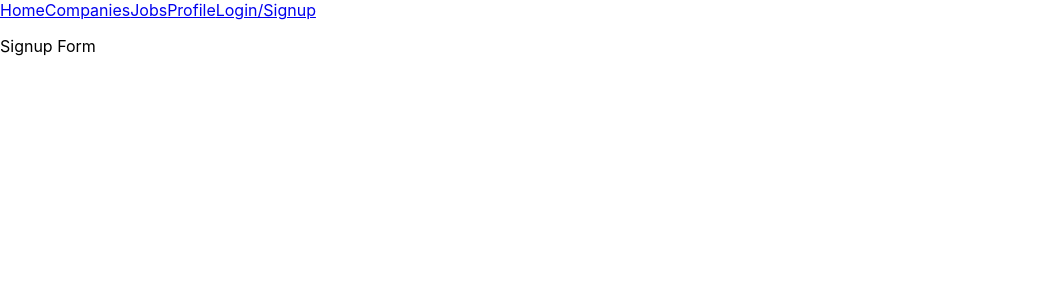
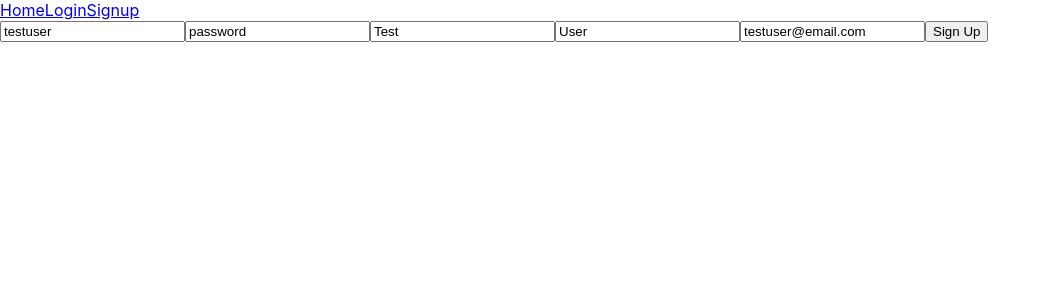
Before and after one commit to cng008/43_react-jobly, a React (Create React App) app in the folder frontend/: page /signup in a window 1280 px wide. Shown: the top 300 px of the page, without its empty margins (0-1051 px from the left). Built offline with nearby package versions, Linux system fonts and the light colour scheme; no server answers.

Commit message:
signup/login form and logout working

```diff
--- a/frontend/src/App.js
+++ b/frontend/src/App.js
@@ -1,16 +1,82 @@
-import React from 'react';
+import React, { useState } from 'react';
 import Routes from './Routes';
 import { BrowserRouter } from 'react-router-dom';
+import JoblyApi from './api';
 import './App.css';
 
 import NavBar from './NavBar';
 
 const App = () => {
+  const [isLoggedIn, setIsLoggedIn] = useState(false);
+  const [currentUser, setCurrentUser] = useState(null);
+  const [token, setToken] = useState('token');
+  // const [isLoading, setIsLoading] = useState(true);
+
+  console.debug(
+    'App',
+    'isLoggedIn=',
+    isLoggedIn,
+    'currentUser=',
+    currentUser,
+    'token=',
+    token
+  );
+
+  /** Handles site-wide signup.
+   *
+   * Automatically logs them in (set token) upon signup.
+   * */
+  async function signup(signupData) {
+    try {
+      let token = await JoblyApi.signup(signupData);
+      setToken(token);
+      JoblyApi.token = token;
+      setIsLoggedIn(true);
+      // setIsLoading(false);
+      // setCurrentUser(username)
+      return { success: true };
+    } catch (errors) {
+      console.error('signup failed', errors);
+      return { success: false, errors };
+    }
+  }
+
+  /** Handles site-wide login.
+   *
+   * Make sure you await this function and check its return value!
+   */
+  async function login(loginData) {
+    try {
+      let token = await JoblyApi.login(loginData);
+      setToken(token);
+      setIsLoggedIn(true);
+      // setIsLoading(false);
+      // setCurrentUser(username)
+      return { success: true };
+    } catch (errors) {
+      console.error('login failed', errors);
+      return { success: false, errors };
+    }
+  }
+
+  const logout = () => {
+    setIsLoggedIn(false);
+    setCurrentUser(null);
+    setToken('token');
+  };
+  // if (isLoading) {
+  //   return <p>Loading &hellip;</p>;
+  // }
+
   return (
     <div className="App">
       <BrowserRouter>
-        <NavBar />
-        <Routes />
+        <NavBar
+          isLoggedIn={isLoggedIn}
+          currentUser={currentUser}
+          logout={logout}
+        />
+        <Routes login={login} signup={signup} />
       </BrowserRouter>
     </div>
   );
--- a/frontend/src/LoginForm.js
+++ b/frontend/src/LoginForm.js
@@ -1,10 +1,85 @@
-import React from 'react';
+import React, { useState } from 'react';
+import { useHistory } from 'react-router-dom';
 
-const LoginForm = () => {
+/** User signup form */
+
+const LoginForm = ({ login }) => {
+  const INITIAL_STATE = {
+    username: 'testuser',
+    password: 'password'
+  };
+  const [formData, setFormData] = useState(INITIAL_STATE);
+  // const [message, setMessage] = useState('');
+  const history = useHistory();
+
+  console.debug(
+    'LoginForm',
+    'login=',
+    typeof login,
+    'formData=',
+    formData
+    // 'formErrors=',
+    // formErrors
+  );
+
+  /** Update form fields */
+
+  const handleChange = evt => {
+    const { name, value } = evt.target;
+    setFormData(formData => ({
+      ...formData,
+      [name]: value
+    }));
+  };
+  const handleSubmit = async evt => {
+    evt.preventDefault();
+    try {
+      login(formData);
+      // makes a POST request to Api.js and adds corresponding data to matching category in db.json
+      // if (res.ok) {
+      //   setFormData(INITIAL_STATE);
+      //   setMessage('Item added successfully');
+      // } else {
+      //   setMessage('An error occured');
+      // }
+      // imperatively redirect to correct page and refresh to see new data
+      history.push('/companies');
+      // window.location.reload(false);
+    } catch (err) {
+      console.log(err);
+    }
+  };
+
   return (
-    <div className="LoginForm">
-      <p>Login/Form</p>
-    </div>
+    <form className="LoginForm" onSubmit={handleSubmit}>
+      <label htmlFor="username" className="LoginForm-Label"></label>
+      <input
+        className="LoginForm-Input"
+        id="username"
+        name="username"
+        type="text"
+        placeholder="Username"
+        // value="testuser"
+        value={formData.username}
+        onChange={handleChange}
+        // autoComplete="off"
+        // required
+      ></input>
+      <label htmlFor="password" className="LoginForm-Label"></label>
+      <input
+        className="LoginForm-Input"
+        id="password"
+        name="password"
+        type="text"
+        placeholder="Password"
+        // value="password"
+        value={formData.password}
+        onChange={handleChange}
+        // autoComplete="off"
+        // required
+      ></input>
+      <button>Login</button>
+    </form>
   );
 };
 
--- a/frontend/src/NavBar.js
+++ b/frontend/src/NavBar.js
@@ -1,7 +1,8 @@
 import React from 'react';
-import { NavLink } from 'react-router-dom';
+import { NavLink, Link } from 'react-router-dom';
 
-const NavBar = () => {
+const NavBar = ({ isLoggedIn, currentUser, logout }) => {
+  if (isLoggedIn) {
     return (
       <nav className="NavBar">
         <NavLink exact to="/">
@@ -16,8 +17,23 @@ const NavBar = () => {
         <NavLink exact to="/profile">
           Profile
         </NavLink>
+        <Link to="/" onClick={logout}>
+          Log out {currentUser}
+        </Link>
+      </nav>
+    );
+  }
+
+  return (
+    <nav className="NavBar">
+      <NavLink exact to="/">
+        Home
+      </NavLink>
       <NavLink exact to="/login">
-        Login/Signup
+        Login
+      </NavLink>
+      <NavLink exact to="/signup">
+        Signup
       </NavLink>
     </nav>
   );
--- a/frontend/src/Routes.js
+++ b/frontend/src/Routes.js
@@ -9,7 +9,7 @@ import LoginForm from './LoginForm';
 import SignUpForm from './SignUpForm';
 import Profile from './Profile';
 
-const Routes = () => {
+const Routes = ({ login, signup }) => {
   return (
     <>
       <Switch>
@@ -18,11 +18,11 @@ const Routes = () => {
         </Route>
 
         <Route exact path="/login">
-          <LoginForm />
+          <LoginForm login={login} />
         </Route>
 
         <Route exact path="/signup">
-          <SignUpForm />
+          <SignUpForm signup={signup} />
         </Route>
 
         <Route exact path="/companies">
--- a/frontend/src/SignUpForm.js
+++ b/frontend/src/SignUpForm.js
@@ -1,10 +1,133 @@
-import React from 'react';
+import React, { useState } from 'react';
+import { useHistory } from 'react-router-dom';
 
-const SignUpForm = () => {
+/** User signup form */
+
+const SignUpForm = ({ signup }) => {
+  const history = useHistory();
+  const INITIAL_STATE = {
+    username: 'testuser',
+    password: 'password',
+    firstName: 'Test',
+    lastName: 'User',
+    email: 'testuser@email.com'
+  };
+  const [formData, setFormData] = useState(INITIAL_STATE);
+  const [message, setMessage] = useState('');
+
+  console.debug(
+    'SignupForm',
+    'signup=',
+    typeof signup,
+    'formData=',
+    formData
+    // 'formErrors=',
+    // formErrors
+  );
+
+  /** Update form fields */
+  const handleChange = evt => {
+    const { name, value } = evt.target;
+    setFormData(data => ({
+      ...data,
+      [name]: value
+    }));
+  };
+
+  const handleSubmit = async evt => {
+    evt.preventDefault();
+    let res = await signup(formData);
+    try {
+      signup(formData);
+      // makes a POST request to Api.js and adds corresponding data to database
+      if (res.ok) {
+        history.push('/companies');
+        setFormData(INITIAL_STATE);
+        setMessage('Item added successfully');
+      } else {
+        setMessage('An error occured');
+        // setFormErrors(result.errors);
+      }
+      // imperatively redirect to correct page and refresh to see new data
+      // window.location.reload(false);
+    } catch (err) {
+      console.log(err);
+      setMessage(err);
+    }
+  };
+
   return (
-    <div className="SignUpForm">
-      <p>Signup Form</p>
-    </div>
+    <form className="SignUpForm" onSubmit={handleSubmit}>
+      <label htmlFor="username" className="SignUpForm-Label"></label>
+      <input
+        className="SignUpForm-Input"
+        id="username"
+        name="username"
+        type="text"
+        placeholder="Username"
+        // value="testuser"
+        value={formData.username}
+        onChange={handleChange}
+        // autoComplete="off"
+        // required
+      ></input>
+      <label htmlFor="password" className="SignUpForm-Label"></label>
+      <input
+        className="SignUpForm-Input"
+        id="password"
+        name="password"
+        type="text"
+        placeholder="Password"
+        // value="password"
+        value={formData.password}
+        onChange={handleChange}
+        // autoComplete="off"
+        // required
+      ></input>
+      <label htmlFor="firstName" className="SignUpForm-Label"></label>
+      <input
+        className="SignUpForm-Input"
+        id="firstName"
+        name="firstName"
+        type="text"
+        placeholder="First Name"
+        // value="Test"
+        value={formData.firstName}
+        onChange={handleChange}
+        // autoComplete="off"
+        // required
+      ></input>
+      <label htmlFor="lastName" className="SignUpForm-Label"></label>
+      <input
+        className="SignUpForm-Input"
+        id="lastName"
+        name="lastName"
+        type="text"
+        placeholder="Last Name"
+        // value="User"
+        value={formData.lastName}
+        onChange={handleChange}
+        // autoComplete="off"
+        // required
+      ></input>
+      <label htmlFor="email" className="SignUpForm-Label"></label>
+      <input
+        className="SignUpForm-Input"
+        id="email"
+        name="email"
+        type="text"
+        placeholder="Email"
+        // value="testuser@email.com"
+        value={formData.email}
+        onChange={handleChange}
+        // autoComplete="off"
+        // required
+      ></input>
+      <button>Sign Up</button>
+      <div className="NewItemForm-message">
+        {message ? <p>{message}</p> : null}
+      </div>
+    </form>
   );
 };
 
--- a/frontend/src/api.js
+++ b/frontend/src/api.js
@@ -51,6 +51,18 @@ class JoblyApi {
     let res = await this.request('jobs', { title });
     return res.jobs;
   }
+
+  /** Signup for site. */
+  static async signup(data) {
+    let res = await this.request('auth/register', data, 'post');
+    return res.token;
+  }
+
+  /** Get token for login from username, password. */
+  static async login(data) {
+    let res = await this.request('auth/token', data, 'post');
+    return res.token;
+  }
 }
 
 // for now, put token ("testuser" / "password" on class)
```
Lines whose indentation alone changed are shown as unchanged.
